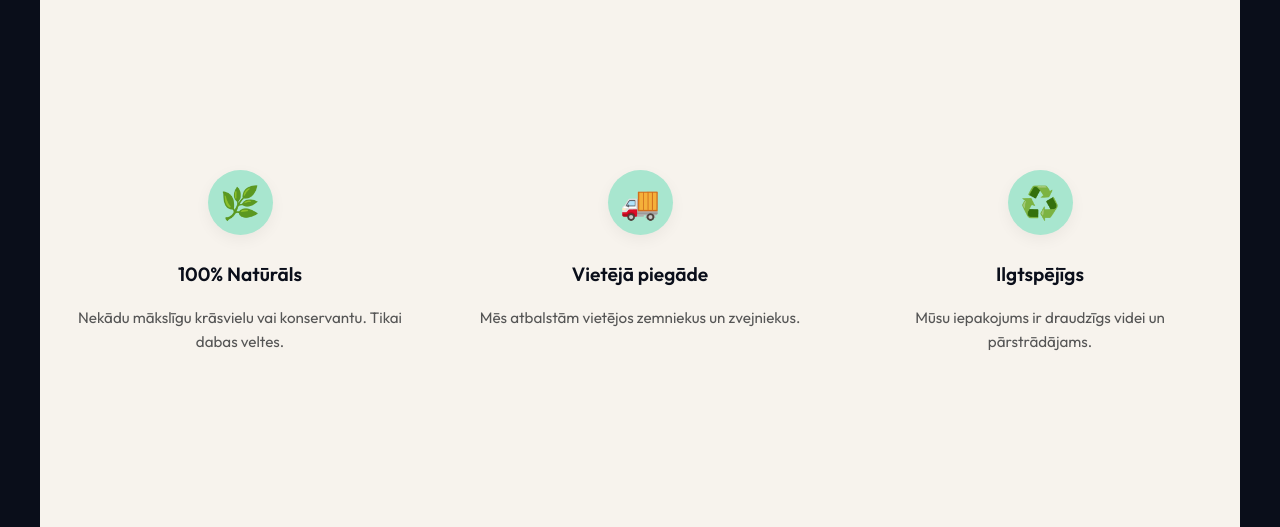
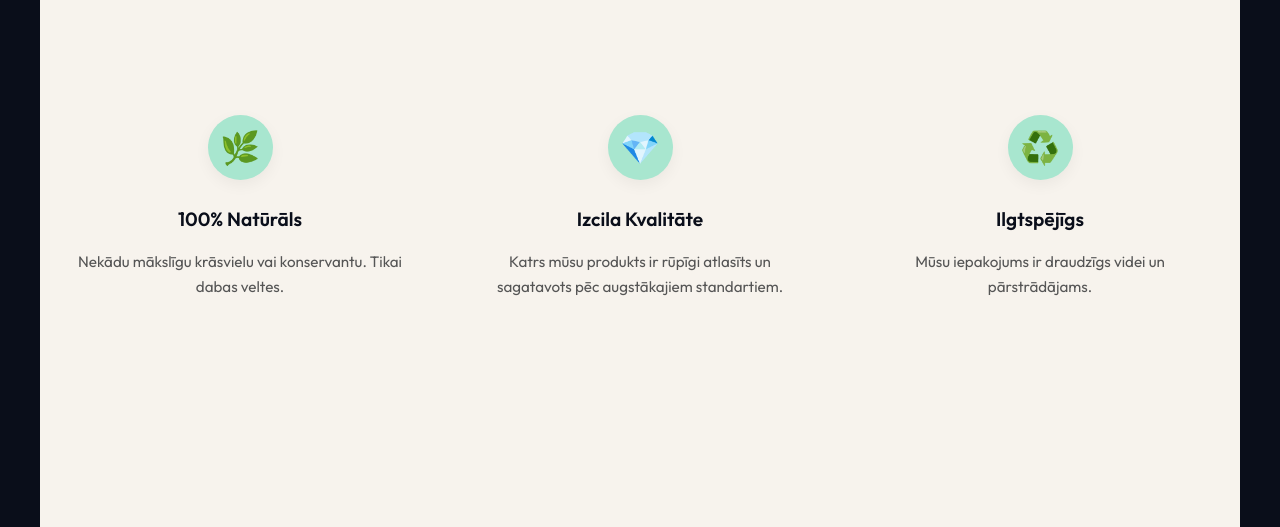
Before and after one commit to OogaMcSpookumz/Koralu-Darzs, a plain HTML site: page index.html in a window 1280 px wide. Shown: the part 2397-2924 px from the top of the page. Drawn offline with Linux system fonts and the light colour scheme.

Commit message:
Add files via upload

```diff
--- a/index.html
+++ b/index.html
@@ -47,7 +47,6 @@
             <div class="glass-card story-card">
                 <h2>Mūsu stāsts</h2>
                 <p>"Koraļļu dārzs" nav tikai kafejnīca. Tā ir mūsu mīlestības vēstule piekrastes tradīcijām. Katra mēbele, katrs malks un katrs kumoss ir rūpīgi izvēlēts, lai radītu māju sajūtu – mierīgu un autentisku.</p>
-                <p class="story-footer">No vietējiem zvejniekiem līdz jūsu galdam.</p>
             </div>
         </section>
 
@@ -103,9 +102,9 @@
                 <p>Nekādu mākslīgu krāsvielu vai konservantu. Tikai dabas veltes.</p>
             </div>
             <div class="feature-item">
-                <div class="feature-icon">🚚</div>
-                <h4>Vietējā piegāde</h4>
-                <p>Mēs atbalstām vietējos zemniekus un zvejniekus.</p>
+                <div class="feature-icon">💎</div>
+                <h4>Izcila Kvalitāte</h4>
+                <p>Katrs mūsu produkts ir rūpīgi atlasīts un sagatavots pēc augstākajiem standartiem.</p>
             </div>
             <div class="feature-item">
                 <div class="feature-icon">♻️</div>
```
